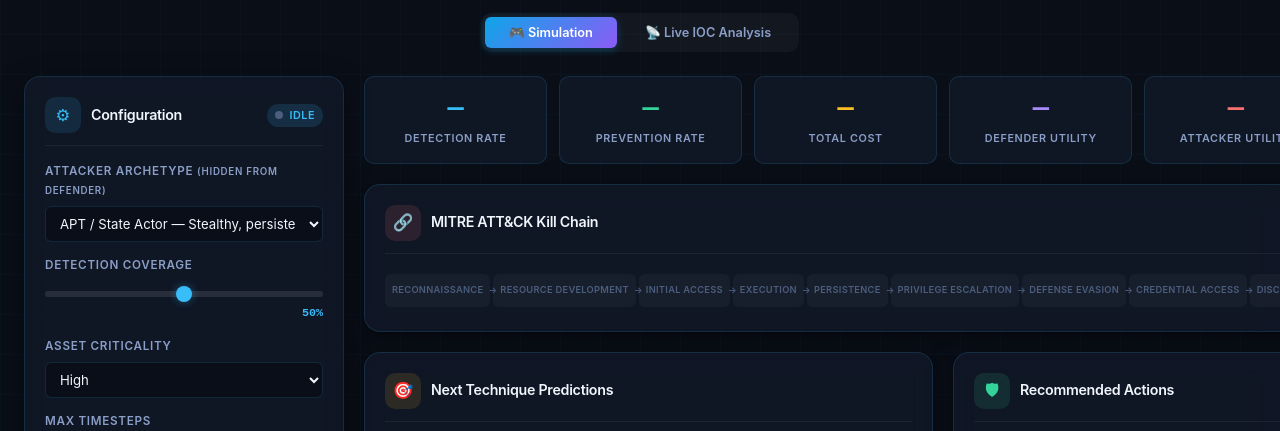
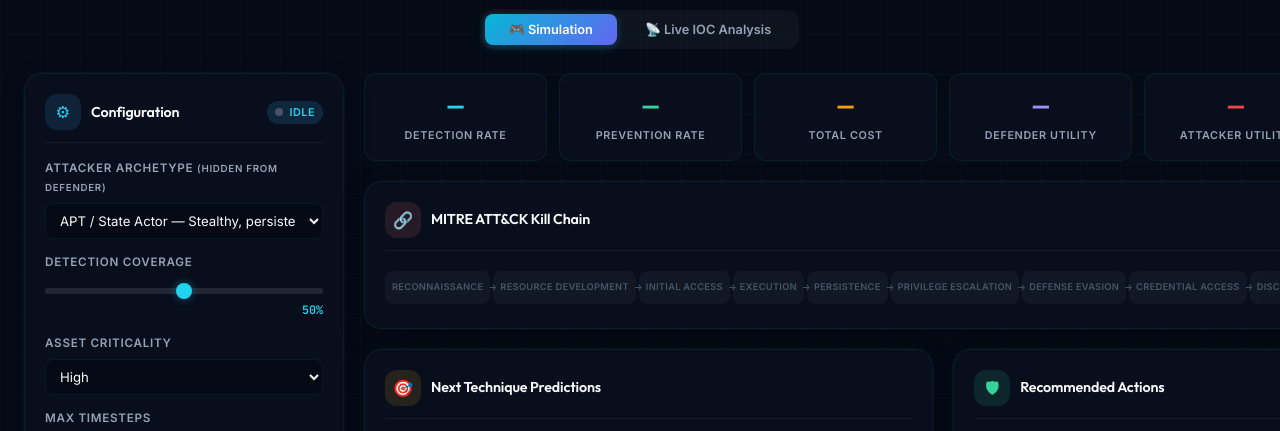
Before and after one commit to marshalyssa/A-Game-Theoretic-Approach-to-Adaptive-Cyber-Defense, a website: page index.html in a window 1280 px wide. Shown: the part 126-557 px from the top of the page. Drawn offline with Linux system fonts and the light colour scheme.

Commit message:
feat(phase-4): update design system typography and color palette

```diff
--- a/index.css
+++ b/index.css
@@ -6,50 +6,51 @@
 /* ── CSS Custom Properties ─────────────────────────────────────────────── */
 :root {
     /* Color palette */
-    --bg-primary: #0a0e17;
-    --bg-secondary: #111827;
-    --bg-card: rgba(17, 24, 39, 0.85);
-    --bg-card-hover: rgba(22, 33, 55, 0.95);
-    --bg-glass: rgba(16, 24, 40, 0.6);
-    --border-primary: rgba(56, 189, 248, 0.15);
-    --border-hover: rgba(56, 189, 248, 0.35);
+    --bg-primary: #050b15;
+    --bg-secondary: #0a1120;
+    --bg-card: rgba(10, 17, 32, 0.7);
+    --bg-card-hover: rgba(16, 24, 45, 0.85);
+    --bg-glass: rgba(10, 17, 32, 0.4);
+    --border-primary: rgba(34, 211, 238, 0.08);
+    /* accent-cyan with low alpha */
+    --border-hover: rgba(34, 211, 238, 0.25);
 
     /* Accent colors */
-    --accent-cyan: #38bdf8;
+    --accent-cyan: #22d3ee;
     --accent-green: #34d399;
-    --accent-amber: #fbbf24;
-    --accent-red: #f87171;
+    --accent-amber: #f59e0b;
+    --accent-red: #ef4444;
     --accent-purple: #a78bfa;
-    --accent-blue: #60a5fa;
+    --accent-blue: #3b82f6;
 
     /* Gradients */
-    --gradient-cyber: linear-gradient(135deg, #0ea5e9, #8b5cf6);
+    --gradient-cyber: linear-gradient(135deg, #06b6d4, #6366f1);
     --gradient-threat: linear-gradient(135deg, #ef4444, #f97316);
     --gradient-defend: linear-gradient(135deg, #10b981, #06b6d4);
-    --gradient-info: linear-gradient(135deg, #3b82f6, #8b5cf6);
+    --gradient-info: linear-gradient(135deg, #3b82f6, #6366f1);
 
     /* Text */
-    --text-primary: #f0f6fc;
-    --text-secondary: #8b9ec7;
-    --text-muted: #4b5e7e;
-    --text-accent: #38bdf8;
+    --text-primary: #f8fafc;
+    --text-secondary: #94a3b8;
+    --text-muted: #475569;
+    --text-accent: #22d3ee;
 
     /* Sizing */
-    --radius-sm: 6px;
-    --radius-md: 10px;
-    --radius-lg: 16px;
-    --radius-xl: 24px;
+    --radius-sm: 8px;
+    --radius-md: 12px;
+    --radius-lg: 18px;
+    --radius-xl: 28px;
 
     /* Shadows */
-    --shadow-card: 0 4px 24px rgba(0, 0, 0, 0.4), 0 1px 3px rgba(0, 0, 0, 0.3);
-    --shadow-glow-cyan: 0 0 20px rgba(56, 189, 248, 0.15);
-    --shadow-glow-green: 0 0 20px rgba(52, 211, 153, 0.15);
-    --shadow-inset: inset 0 1px 0 rgba(255, 255, 255, 0.05);
+    --shadow-card: 0 10px 30px -10px rgba(0, 0, 0, 0.5), 0 0 0 1px rgba(255, 255, 255, 0.03);
+    --shadow-glow-cyan: 0 0 25px rgba(34, 211, 238, 0.1);
+    --shadow-glow-green: 0 0 25px rgba(52, 211, 153, 0.1);
+    --shadow-inset: inset 0 1px 1px rgba(255, 255, 255, 0.02);
 
     /* Transitions */
-    --transition-fast: 150ms ease;
-    --transition-med: 300ms ease;
-    --transition-slow: 500ms ease;
+    --transition-fast: 120ms cubic-bezier(0.4, 0, 0.2, 1);
+    --transition-med: 250ms cubic-bezier(0.4, 0, 0.2, 1);
+    --transition-slow: 400ms cubic-bezier(0.4, 0, 0.2, 1);
 }
 
 /* ── Reset & Base ──────────────────────────────────────────────────────── */
@@ -61,7 +62,7 @@
     box-sizing: border-box;
 }
 
-@import url('https://fonts.googleapis.com/css2?family=Inter:wght@300;400;500;600;700;800&family=JetBrains+Mono:wght@400;500;600&display=swap');
+@import url('https://fonts.googleapis.com/css2?family=Outfit:wght@400;500;600;700&display=swap');
 
 html {
     font-size: 15px;
@@ -69,12 +70,14 @@
 }
 
 body {
-    font-family: 'Inter', -apple-system, BlinkMacSystemFont, sans-serif;
+    font-family: 'Inter', -apple-system, BlinkMacSystemFont, 'Segoe UI', Roboto, sans-serif;
     background: var(--bg-primary);
     color: var(--text-primary);
     line-height: 1.6;
     min-height: 100vh;
     overflow-x: hidden;
+    -webkit-font-smoothing: antialiased;
+    -moz-osx-font-smoothing: grayscale;
 }
 
 /* Background grid pattern */
@@ -95,9 +98,12 @@
 h2,
 h3,
 h4 {
+    font-family: 'Outfit', sans-serif;
     font-weight: 700;
-    letter-spacing: -0.02em;
-    line-height: 1.3;
+    letter-spacing: -0.01em;
+    line-height: 1.2;
+    color: var(--text-primary);
+}
 }
 
 .mono {
--- a/index.html
+++ b/index.html
@@ -7,6 +7,11 @@
     <meta name="description"
         content="Cybersecurity Decision Agent — MITRE ATT&CK adversarial modeling with Bayesian inference, reinforcement learning, and game theory.">
     <title>Cybersecurity Decision Agent — ATT&CK Adversarial Modeling</title>
+    <link rel="preconnect" href="https://fonts.googleapis.com">
+    <link rel="preconnect" href="https://fonts.gstatic.com" crossorigin>
+    <link
+        href="https://fonts.googleapis.com/css2?family=Outfit:wght@300;400;500;600;700;800&family=Inter:wght@300;400;500;600;700&family=JetBrains+Mono:wght@400;500;600&display=swap"
+        rel="stylesheet">
     <link rel="stylesheet" href="index.css">
 </head>
 
```
